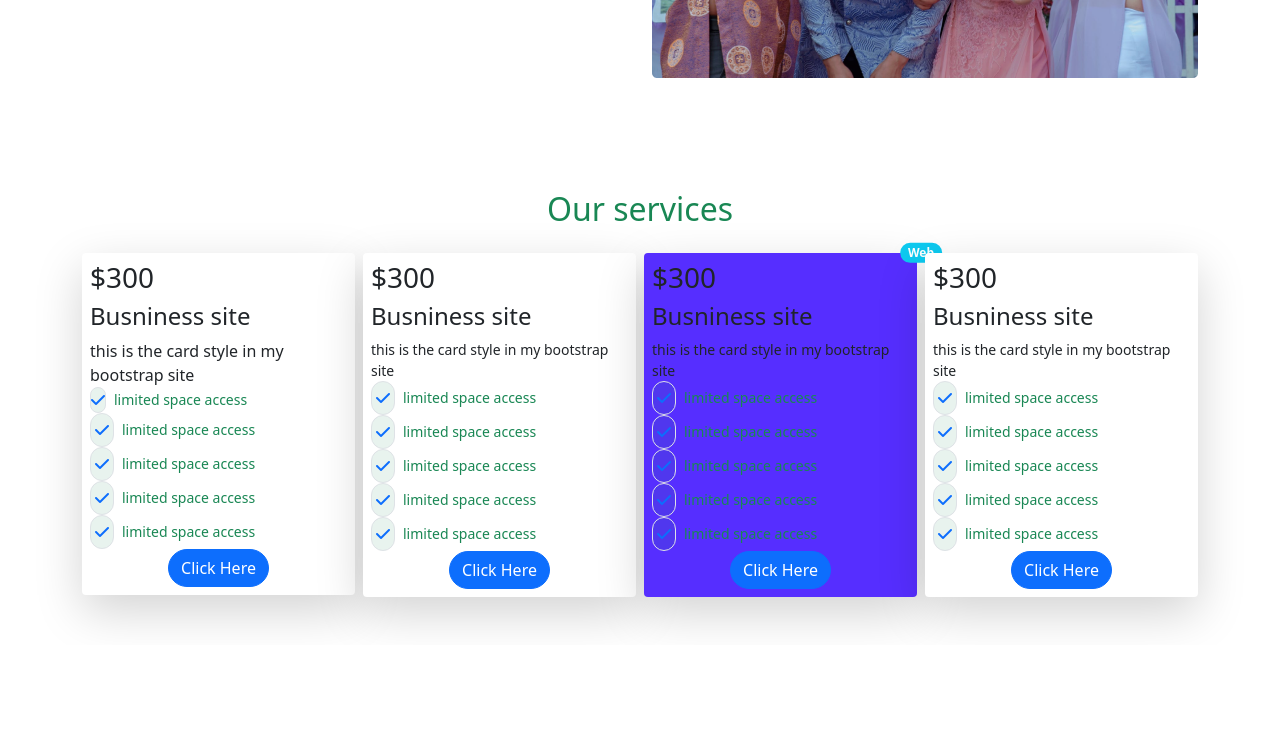
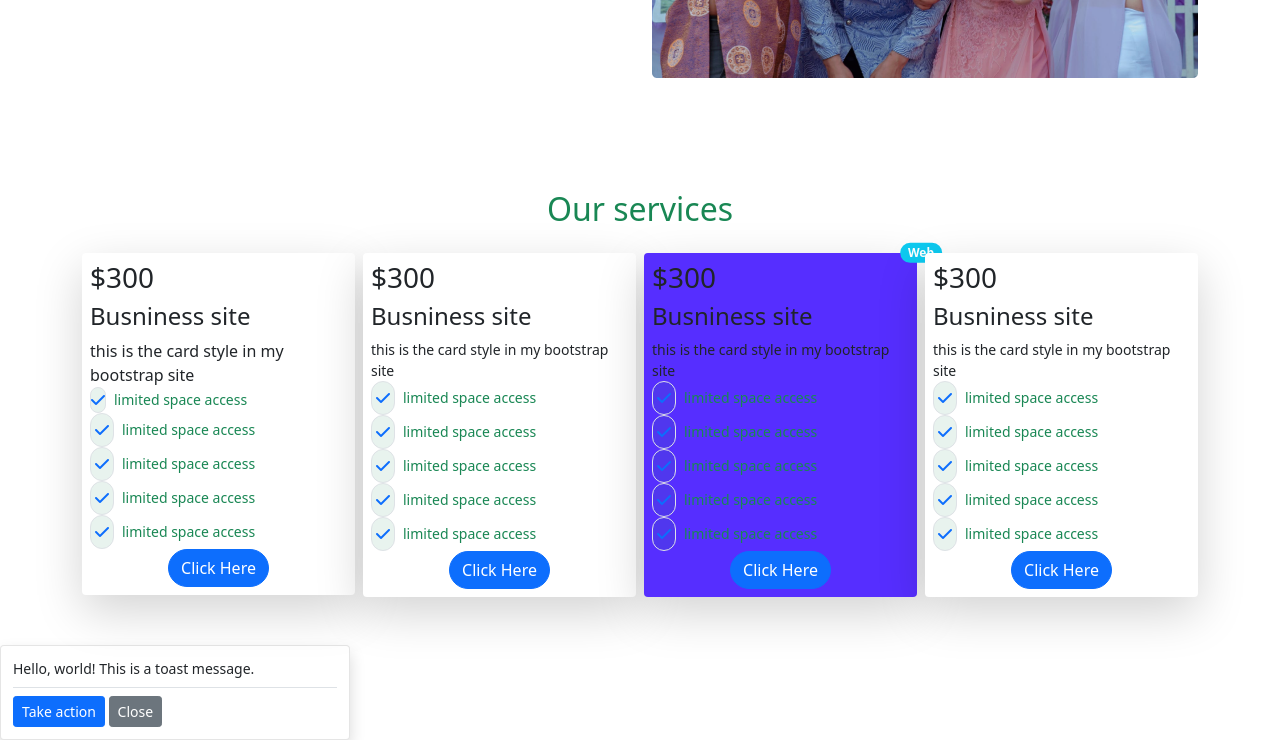
Before and after one commit to Shimulmajumdarshuvo/Conventional-Center-bootstarp, a plain HTML site: page index.html in a window 1280 px wide. Shown: the part 901-1641 px from the top of the page. Before the commit the page ends 1546 px from the top, so only its background shows below. Drawn offline with nearby package versions, Linux system fonts and the light colour scheme.

Commit message:
toast section commit

```diff
--- a/index.html
+++ b/index.html
@@ -362,6 +362,25 @@
             </div>
         </section>
 
+        <!-- toast section -->
+
+
+        <section>
+            <div>
+                <div class="toast" role="alert" aria-live="assertive" aria-atomic="true">
+                    <div class="toast-body">
+                        Hello, world! This is a toast message.
+                        <div class="mt-2 pt-2 border-top">
+                            <button type="button" class="btn btn-primary btn-sm">Take action</button>
+                            <button type="button" class="btn btn-secondary btn-sm"
+                                data-bs-dismiss="toast">Close</button>
+                        </div>
+                    </div>
+                </div>
+            </div>
+        </section>
+
+
 
     </main>
 
```
